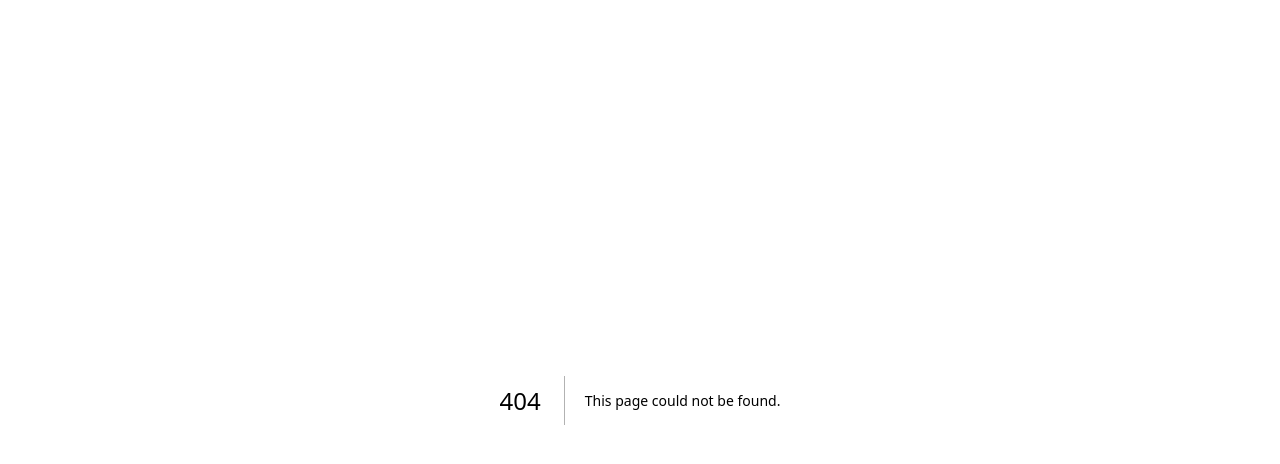
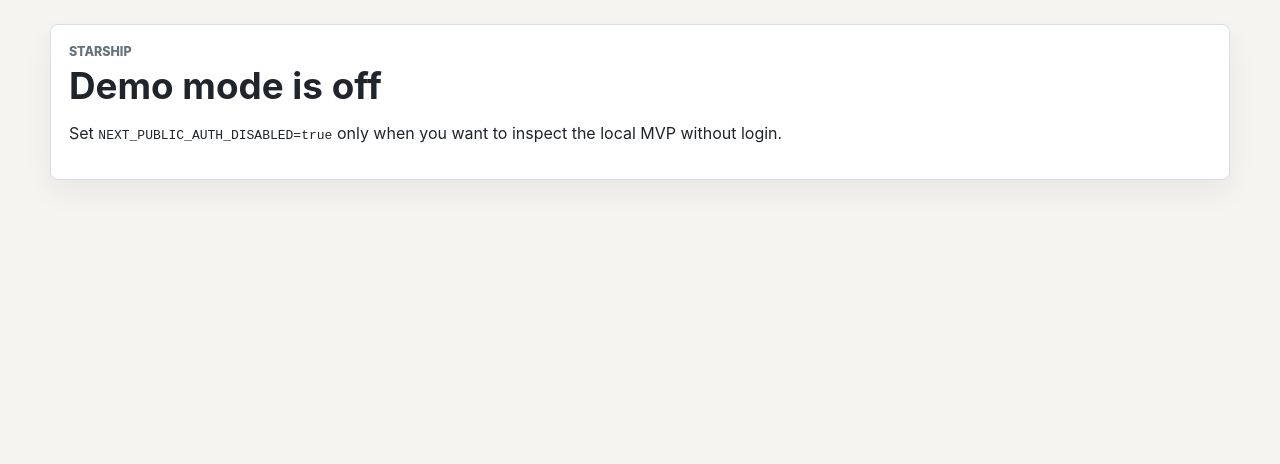
Before and after one commit to briannabomi/starship, a Next.js app: page /demo in a window 1280 px wide. Before the commit this address had no page. Shown: the top 464 px of the page. Built offline with nearby package versions, Linux system fonts and the light colour scheme.

Commit message:
Expose full MVP demo dashboard

```diff
--- a/app/coach/page.tsx
+++ b/app/coach/page.tsx
@@ -89,7 +89,7 @@
           <h1>Coach command center</h1>
           {demoMode ? <p className="notice">Demo mode: login is temporarily disabled so you can review the dashboard.</p> : null}
         </div>
-        {demoMode ? <a className="button-link" href="/portal">View client portal</a> : <form action={async () => {
+        {demoMode ? <a className="button-link" href="/demo">Open full MVP demo</a> : <form action={async () => {
           "use server";
           await signOut({ redirectTo: "/login" });
         }}>
--- /dev/null
+++ b/app/demo/page.tsx
@@ -0,0 +1,24 @@
+import Script from "next/script";
+import { isAuthDisabled } from "@/lib/demo-mode";
+
+export default function DemoPage() {
+  if (!isAuthDisabled()) {
+    return (
+      <main className="shell">
+        <section className="panel">
+          <p className="eyebrow">Starship</p>
+          <h1>Demo mode is off</h1>
+          <p>Set <code>NEXT_PUBLIC_AUTH_DISABLED=true</code> only when you want to inspect the local MVP without login.</p>
+        </section>
+      </main>
+    );
+  }
+
+  return (
+    <>
+      <link rel="stylesheet" href="/src/styles.css" />
+      <div id="app" />
+      <Script type="module" src="/src/app.js" />
+    </>
+  );
+}
--- a/app/page.tsx
+++ b/app/page.tsx
@@ -3,7 +3,7 @@
 import { isAuthDisabled } from "@/lib/demo-mode";
 
 export default async function HomePage() {
-  if (isAuthDisabled()) redirect("/coach");
+  if (isAuthDisabled()) redirect("/demo");
 
   const session = await auth();
   if (!session?.user) redirect("/login");
--- /dev/null
+++ b/app/src/[file]/route.ts
@@ -0,0 +1,23 @@
+import { readFile } from "node:fs/promises";
+import path from "node:path";
+import { NextResponse } from "next/server";
+
+const CONTENT_TYPES: Record<string, string> = {
+  ".css": "text/css; charset=utf-8",
+  ".js": "text/javascript; charset=utf-8",
+};
+
+export async function GET(_request: Request, { params }: { params: Promise<{ file: string }> }) {
+  const { file } = await params;
+  if (!["app.js", "domain.js", "state.js", "styles.css"].includes(file)) {
+    return new NextResponse("Not found", { status: 404 });
+  }
+
+  const ext = path.extname(file);
+  const body = await readFile(path.join(process.cwd(), "src", file), "utf8");
+  return new NextResponse(body, {
+    headers: {
+      "content-type": CONTENT_TYPES[ext] || "text/plain; charset=utf-8",
+    },
+  });
+}
```
